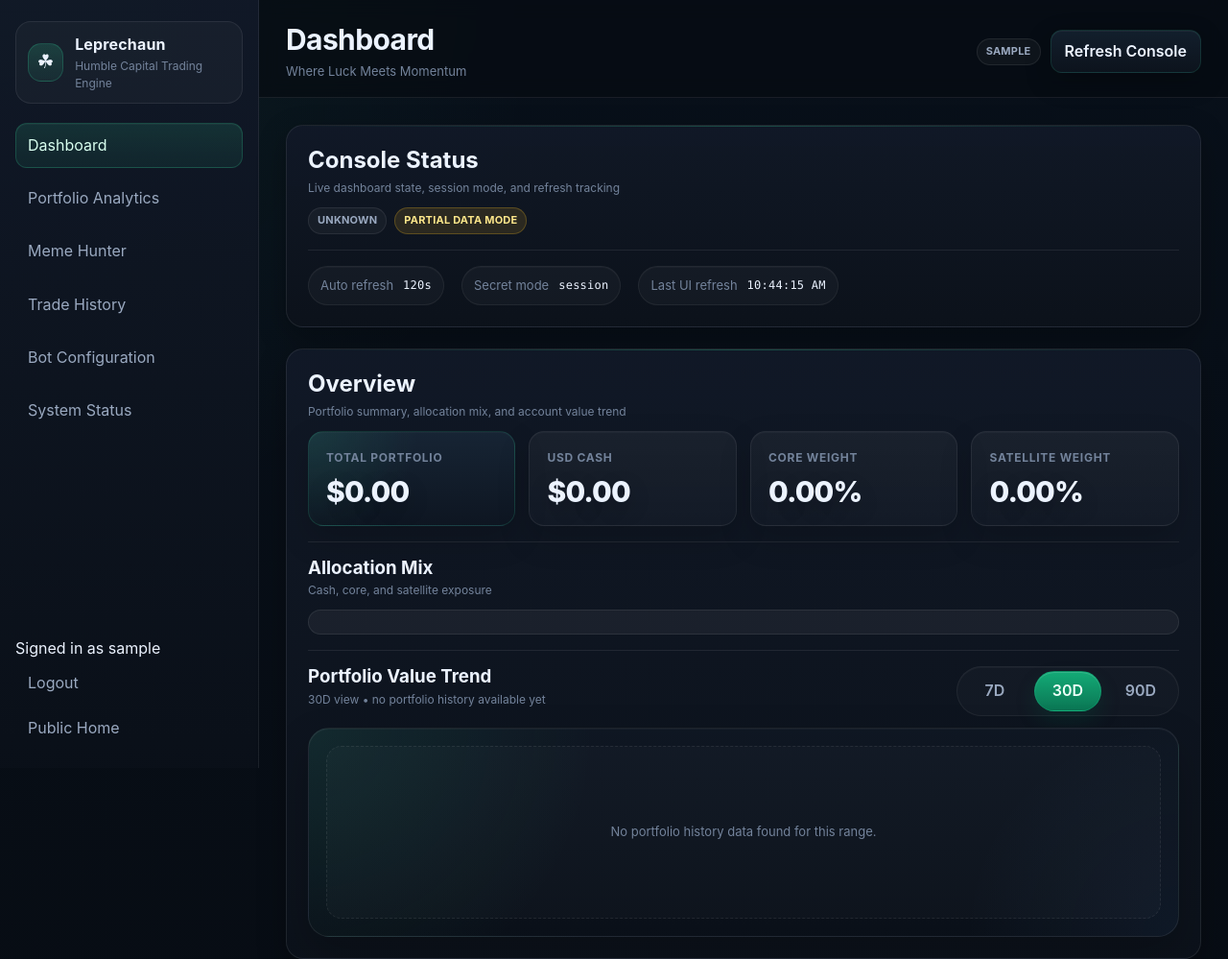
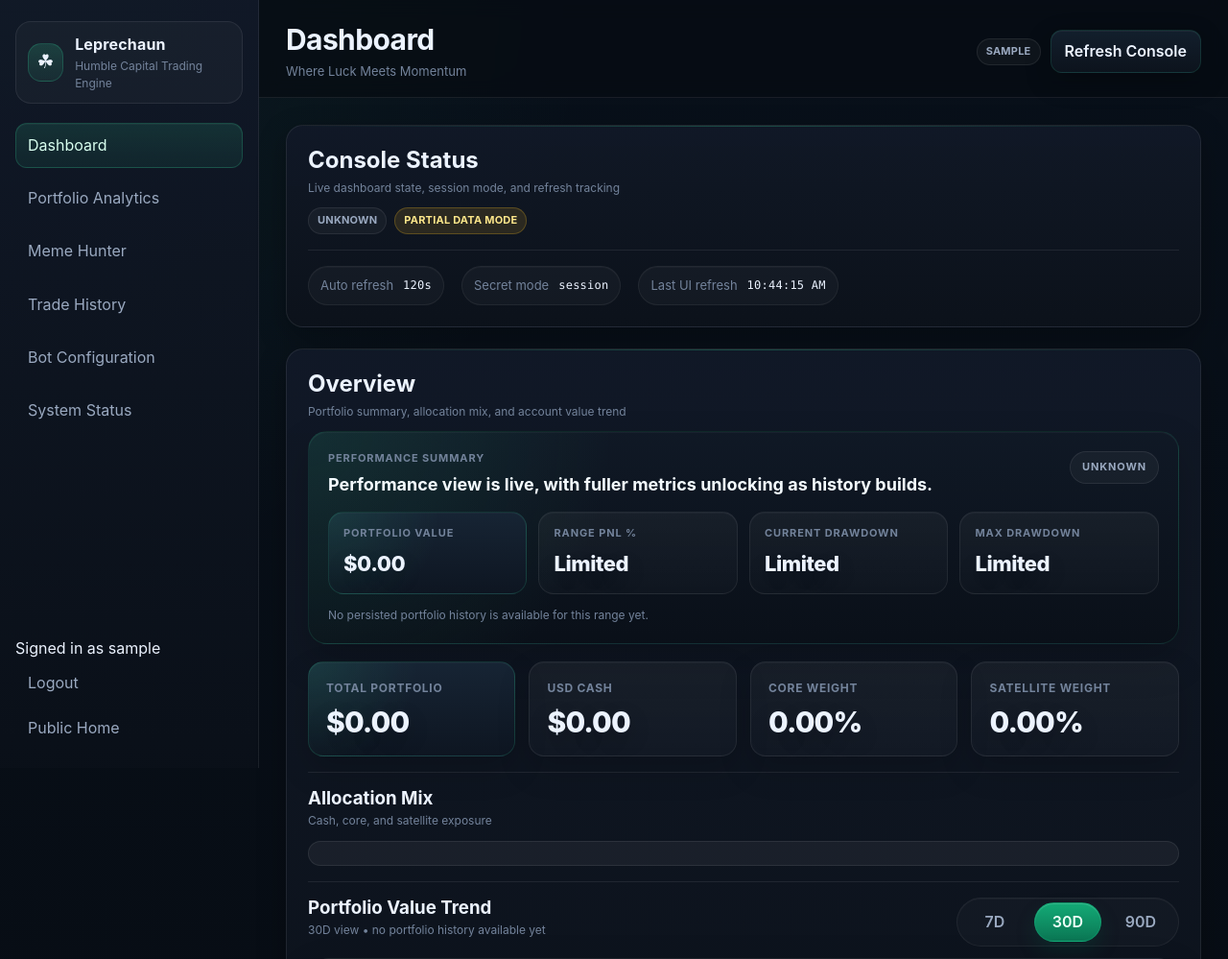
Before and after one commit to HumbleDrifter/humble-capital, a Flask app: page /dashboard in a window 1280 px wide. Shown: the top 999 px of the page at 96% size. Run offline with Flask 3, Linux system fonts and the light colour scheme; the visitor is signed in with stand-in values (Sample User, id 1); data that the repository does not hold is empty; parts of the project's set-up code (start-up, migrations or seed data) failed here and were passed over; some libraries are stand-ins or nearby versions.

Commit message:
Add performance summary card with PnL, drawdown, and regime context

```diff
--- a/static/css/app.css
+++ b/static/css/app.css
@@ -663,6 +663,126 @@ tbody tr:last-child td {
   display: grid;
   grid-template-columns: repeat(4, minmax(0, 1fr));
   gap: 14px;
+}
+
+.performance-summary-card {
+  margin-bottom: 18px;
+  padding: 20px;
+  border-radius: 20px;
+  border: 1px solid rgba(52, 211, 153, 0.12);
+  background:
+    radial-gradient(circle at top left, rgba(52, 211, 153, 0.12), transparent 34%),
+    linear-gradient(180deg, rgba(16, 25, 38, 0.98), rgba(10, 16, 25, 0.98));
+  box-shadow:
+    inset 0 1px 0 rgba(255, 255, 255, 0.04),
+    0 18px 40px rgba(0, 0, 0, 0.18);
+}
+
+.performance-summary-head {
+  display: flex;
+  align-items: flex-start;
+  justify-content: space-between;
+  gap: 14px;
+  margin-bottom: 16px;
+}
+
+.performance-summary-eyebrow {
+  font-size: 11px;
+  font-weight: 700;
+  letter-spacing: 0.08em;
+  text-transform: uppercase;
+  color: var(--text-dim);
+}
+
+.performance-summary-title {
+  margin-top: 6px;
+  font-size: 18px;
+  font-weight: 730;
+  line-height: 1.4;
+  color: #f4fbff;
+}
+
+.performance-summary-badge {
+  display: inline-flex;
+  align-items: center;
+  justify-content: center;
+  padding: 8px 12px;
+  border-radius: 999px;
+  border: 1px solid rgba(255, 255, 255, 0.08);
+  background: rgba(255, 255, 255, 0.04);
+  color: var(--text-soft);
+  font-size: 11px;
+  font-weight: 700;
+  letter-spacing: 0.08em;
+  text-transform: uppercase;
+  white-space: nowrap;
+}
+
+.performance-summary-badge.positive {
+  border-color: rgba(16, 185, 129, 0.24);
+  background: rgba(16, 185, 129, 0.12);
+  color: #b7f7dd;
+}
+
+.performance-summary-badge.negative {
+  border-color: rgba(251, 113, 133, 0.22);
+  background: rgba(251, 113, 133, 0.12);
+  color: #fecdd3;
+}
+
+.performance-summary-grid {
+  display: grid;
+  grid-template-columns: repeat(4, minmax(0, 1fr));
+  gap: 12px;
+}
+
+.performance-summary-metric {
+  min-width: 0;
+  padding: 14px 15px;
+  border-radius: 16px;
+  border: 1px solid rgba(255, 255, 255, 0.07);
+  background:
+    linear-gradient(180deg, rgba(255, 255, 255, 0.045), rgba(255, 255, 255, 0.02));
+  box-shadow: inset 0 1px 0 rgba(255, 255, 255, 0.03);
+}
+
+.performance-summary-metric.primary {
+  background:
+    radial-gradient(circle at top left, rgba(52, 211, 153, 0.12), transparent 52%),
+    linear-gradient(180deg, rgba(23, 37, 53, 0.98), rgba(14, 22, 34, 0.98));
+  border-color: rgba(52, 211, 153, 0.16);
+}
+
+.performance-summary-label {
+  font-size: 11px;
+  font-weight: 700;
+  letter-spacing: 0.08em;
+  text-transform: uppercase;
+  color: var(--text-dim);
+}
+
+.performance-summary-value {
+  margin-top: 8px;
+  font-size: 22px;
+  font-weight: 780;
+  letter-spacing: -0.02em;
+  color: var(--text);
+  text-shadow: 0 8px 20px rgba(0, 0, 0, 0.18);
+}
+
+.performance-summary-value.positive {
+  color: var(--good);
+}
+
+.performance-summary-value.negative {
+  color: var(--bad);
+}
+
+.performance-summary-note {
+  margin-top: 12px;
+  color: var(--text-dim);
+  font-size: 12px;
+  line-height: 1.6;
 }
 
 .kpi-card,
@@ -2226,6 +2346,10 @@ tbody tr:last-child td {
     gap: 12px;
   }
 
+  .performance-summary-grid {
+    grid-template-columns: repeat(2, minmax(0, 1fr));
+  }
+
   .kpi-value {
     font-size: 24px;
   }
@@ -2551,6 +2675,28 @@ tbody tr:last-child td {
     gap: 6px;
   }
 
+  .performance-summary-card {
+    padding: 16px;
+    border-radius: 18px;
+  }
+
+  .performance-summary-head {
+    flex-direction: column;
+    align-items: stretch;
+  }
+
+  .performance-summary-badge {
+    width: fit-content;
+  }
+
+  .performance-summary-grid {
+    grid-template-columns: 1fr;
+  }
+
+  .performance-summary-value {
+    font-size: 20px;
+  }
+
   .kpi-card,
   .mini-stat-card {
     padding: 16px;
--- a/static/js/dashboard.js
+++ b/static/js/dashboard.js
@@ -258,6 +258,83 @@ function buildTrendStat(label, value, tone = "") {
 
 function hasNumericValue(value) {
   return value !== null && value !== undefined && Number.isFinite(Number(value));
+}
+
+function setText(id, value) {
+  const el = document.getElementById(id);
+  if (el) el.textContent = value;
+}
+
+function regimeTone(regime) {
+  const normalized = String(regime || "").toLowerCase();
+  if (normalized === "bull") return "positive";
+  if (normalized === "risk_off") return "negative";
+  return "";
+}
+
+function drawdownTone(value) {
+  return value == null ? "" : value > 0 ? "negative" : "positive";
+}
+
+function renderPerformanceSummary(portfolioData, historyData, rebalanceData, systemData) {
+  const card = document.getElementById("performanceSummaryCard");
+  const grid = document.getElementById("performanceSummaryGrid");
+  if (!card || !grid) return;
+
+  const snapshot = portfolioData?.snapshot || {};
+  const summary = portfolioData?.summary || {};
+  const analytics = historyData?.analytics || {};
+
+  const totalValue =
+    Number(summary.total_value_usd || 0) ||
+    Number(snapshot.total_value_usd || 0) ||
+    0;
+
+  const regime =
+    summary.market_regime ||
+    rebalanceData?.summary?.market_regime ||
+    systemData?.portfolio_summary?.market_regime ||
+    "unknown";
+
+  const pnlPctValue = hasNumericValue(analytics?.pnl_pct) ? Number(analytics.pnl_pct) : null;
+  const currentDrawdownPct = hasNumericValue(analytics?.current_drawdown_pct) ? Number(analytics.current_drawdown_pct) : null;
+  const maxDrawdownPct = hasNumericValue(analytics?.max_drawdown_pct) ? Number(analytics.max_drawdown_pct) : null;
+  const analyticsLimited = Boolean(analytics?.limited_history);
+  const analyticsNote = String(analytics?.note || "").trim();
+
+  const title = analyticsLimited
+    ? "Performance view is live, with fuller metrics unlocking as history builds."
+    : "Persisted equity history is powering the current performance and drawdown view.";
+
+  setText("performanceSummaryNote", analyticsNote || "Using persisted portfolio history and the current portfolio snapshot.");
+  setText("performanceSummaryRegime", String(regime || "unknown").replaceAll("_", " "));
+
+  const regimeBadge = document.getElementById("performanceSummaryRegime");
+  if (regimeBadge) {
+    regimeBadge.className = `performance-summary-badge${regimeTone(regime) ? ` ${regimeTone(regime)}` : ""}`;
+  }
+
+  const titleEl = card.querySelector(".performance-summary-title");
+  if (titleEl) titleEl.textContent = title;
+
+  grid.innerHTML = `
+    <div class="performance-summary-metric primary">
+      <div class="performance-summary-label">Portfolio Value</div>
+      <div class="performance-summary-value">${fmtUsd(totalValue)}</div>
+    </div>
+    <div class="performance-summary-metric">
+      <div class="performance-summary-label">Range PnL %</div>
+      <div class="performance-summary-value ${pnlPctValue == null ? "" : (pnlPctValue >= 0 ? "positive" : "negative")}">${pnlPctValue == null ? "Limited" : fmtSignedPct(pnlPctValue)}</div>
+    </div>
+    <div class="performance-summary-metric">
+      <div class="performance-summary-label">Current Drawdown</div>
+      <div class="performance-summary-value ${drawdownTone(currentDrawdownPct)}">${currentDrawdownPct == null ? "Limited" : fmtPct(currentDrawdownPct)}</div>
+    </div>
+    <div class="performance-summary-metric">
+      <div class="performance-summary-label">Max Drawdown</div>
+      <div class="performance-summary-value ${drawdownTone(maxDrawdownPct)}">${maxDrawdownPct == null ? "Limited" : fmtPct(maxDrawdownPct)}</div>
+    </div>
+  `;
 }
 
 function setTrendRangeButtons(activeRange) {
@@ -654,6 +731,10 @@ async function refreshAll(showBadgeMessage = false) {
     renderAccountValueHistory({ points: [], series_type: "empty" });
   }
 
+  if (portfolioRes.ok || historyRes.ok || rebalanceRes.ok || systemRes.ok) {
+    renderPerformanceSummary(portfolioData, historyData, rebalanceData, systemData);
+  }
+
   if (systemRes.ok) {
     renderTradePreview(systemData);
   }
--- a/templates/app/dashboard.html
+++ b/templates/app/dashboard.html
@@ -36,6 +36,35 @@
         <h2>Overview</h2>
         <p class="section-subtitle">Portfolio summary, allocation mix, and account value trend</p>
       </div>
+    </div>
+
+    <div class="performance-summary-card" id="performanceSummaryCard">
+      <div class="performance-summary-head">
+        <div>
+          <div class="performance-summary-eyebrow">Performance Summary</div>
+          <div class="performance-summary-title">Loading portfolio performance...</div>
+        </div>
+        <div class="performance-summary-badge" id="performanceSummaryRegime">Regime pending</div>
+      </div>
+      <div class="performance-summary-grid" id="performanceSummaryGrid">
+        <div class="performance-summary-metric">
+          <div class="performance-summary-label">Portfolio Value</div>
+          <div class="performance-summary-value">$0.00</div>
+        </div>
+        <div class="performance-summary-metric">
+          <div class="performance-summary-label">Range PnL %</div>
+          <div class="performance-summary-value">Limited</div>
+        </div>
+        <div class="performance-summary-metric">
+          <div class="performance-summary-label">Current Drawdown</div>
+          <div class="performance-summary-value">Limited</div>
+        </div>
+        <div class="performance-summary-metric">
+          <div class="performance-summary-label">Max Drawdown</div>
+          <div class="performance-summary-value">Limited</div>
+        </div>
+      </div>
+      <div class="performance-summary-note" id="performanceSummaryNote">Waiting for persisted history and portfolio analytics.</div>
     </div>
 
     <div class="kpi-grid">
```
